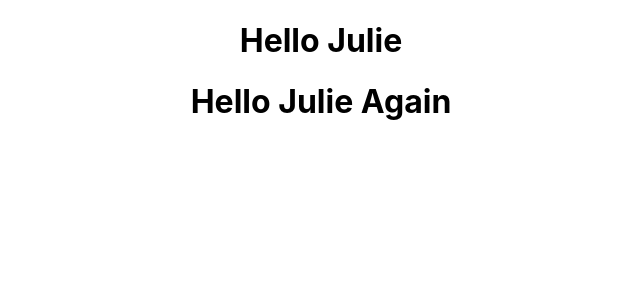
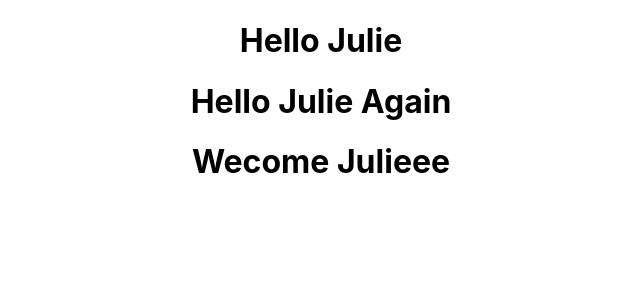
Before and after one commit to julieCodes2/JavaScript2, a React (Create React App) app in the folder react/hello-world/: page / in a window 1280 px wide. Shown: the top 300 px of the page, without its empty margins (319-959 px from the left). Built offline with nearby package versions, Linux system fonts and the light colour scheme.

Commit message:
Class-based component

```diff
--- a/react/hello-world/src/App.js
+++ b/react/hello-world/src/App.js
@@ -2,12 +2,14 @@
 import './App.css';
 //import Greet from "./components/Greet";
 import { Greet, Greet2 } from "./components/Greet";
+import Welcome from "./components/welcome";
 
 function App() {
   return (
     <div className="App">
       <Greet />
       <Greet2 />
+      <Welcome />
     </div>
   );
 }
--- a/react/hello-world/src/components/welcome.js
+++ b/react/hello-world/src/components/welcome.js
@@ -0,0 +1,9 @@
+import React from "react";
+import { Component } from "react";
+
+class Welcome extends Component {
+    render(){
+        return <h1>Wecome Julieee</h1>
+    }
+}
+export default Welcome;
```
